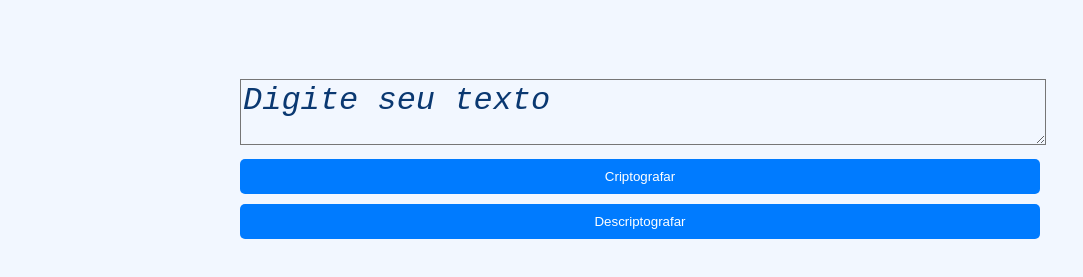
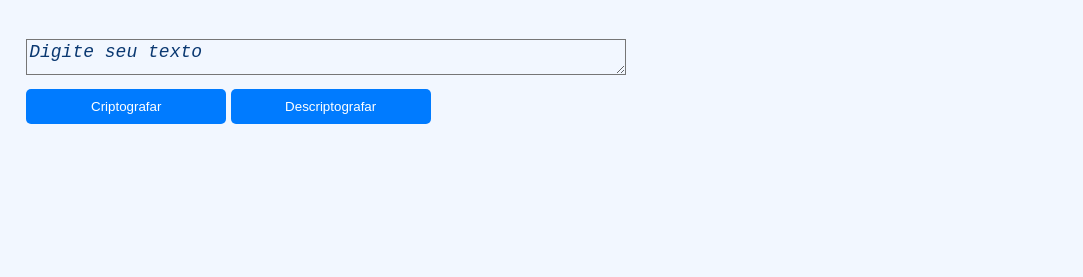
Before and after one commit to WelysonSR/APP-Criptografia-Texto, a plain HTML site: page index.html in a window 1280 px wide. Shown: the part 61-338 px from the top of the page, without its empty margins (0-1083 px from the left). Drawn offline with Linux system fonts and the light colour scheme.

Commit message:
editando css

```diff
--- a/index.html
+++ b/index.html
@@ -9,16 +9,32 @@
   <body>
     <h1>Criptografia de Texto</h1>
     <div class="container">
-      <textarea id="text" rows="4" placeholder="Digite seu texto"></textarea>
+      <section class="section">
+        <textarea id="text" placeholder="Digite seu texto"></textarea>
         <div>
-        <input class="btn" type="button" id="encrypt" name="operation" value="Criptografar" />
-        <input class="btn" type="button" id="decrypt" name="operation" value="Descriptografar" />
+          <input
+            class="btn"
+            type="button"
+            id="encrypt"
+            name="operation"
+            value="Criptografar"
+          />
+          <input
+            class="btn"
+            type="button"
+            id="decrypt"
+            name="operation"
+            value="Descriptografar"
+          />
         </div>
+      </section>
 
+      <section class="section">
         <div id="result"></div>
         <button class="btn" id="copyBtn" style="display: none">
           Copiar para Área de Transferência
         </button>
+      </section>
     </div>
 
     <script src="script.js"></script>
--- a/styles.css
+++ b/styles.css
@@ -6,9 +6,16 @@ body {
 }
 
 .container {
-    max-width: 800px;
-    margin: 0 auto;
+    display: flex;
+    flex-direction: column;
+    justify-content: space-around;
+    align-items: center;
     padding: 20px;
+    box-sizing: border-box;
+}
+.section {
+    width: 49%;
+    /* border: 2px red solid; */
 }
 
 h1 {
@@ -16,21 +23,17 @@ h1 {
     color: #0a3871;
 }
 
-label {
-    display: block;
-    margin-bottom: 5px;
-    color: #0A3871;
-}
-
 textarea {
     width: 100%;
+    max-width: 600px;
     margin-bottom: 10px;
     background-color: #f2f7ff;
+    box-sizing: border-box;
 }
 
 textarea::placeholder {
-    color: #0A3871;
-    font-size: 32px;
+    color: #0a3871;
+    font-size: 18px;
     font-style: italic;
 }
 
@@ -39,8 +42,8 @@ div {
 }
 
 .btn {
-    display: block;
     width: 100%;
+    max-width: 200px;
     padding: 10px;
     background-color: #007bff;
     color: #fff;
@@ -57,27 +60,24 @@ div {
 
 #result {
     width: 100%;
+    max-width: 600px;
     margin-top: 20px;
 }
 
 @media only screen and (min-width: 768px) {
     .container {
-        padding: 40px;
+        flex-direction: row;
+        justify-content: space-around;
+        align-items: flex-start;
+    }
+
+    textarea {
+        width: 100%;
+        margin-right: 10px;
     }
 
     #result {
-        width: 100%;
-        margin-top: 20px;
+        width: 45%;
+        margin-top: 0;
     }
 }
-
-@media only screen and (min-width: 992px) {
-    .container {
-        padding: 60px;
-    }
-
-    #result {
-        width: 100%;
-        margin-top: 20px;
-    }
-}
```
Lines whose indentation alone changed are shown as unchanged.
